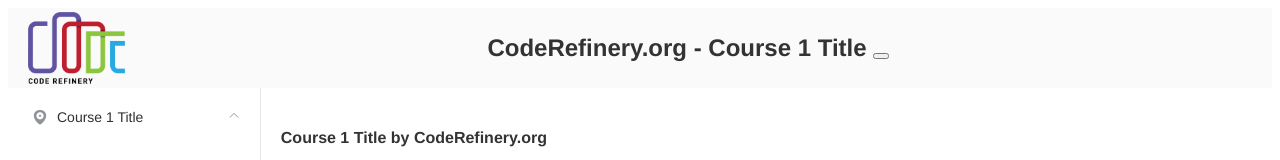
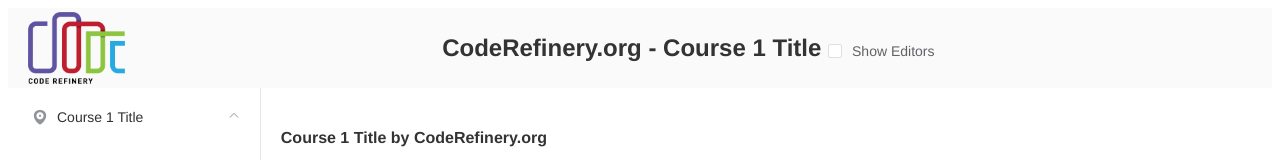
Before and after one commit to coderefinery/customizableCourseTemplate, a Vue app: page / in a window 1280 px wide. Shown: the top 160 px of the page. Built offline with nearby package versions, Linux system fonts and the light colour scheme.

Commit message:
"show editors" checkbox

```diff
--- a/src/components/MarkdownEditor/vMarkdownEditor.vue
+++ b/src/components/MarkdownEditor/vMarkdownEditor.vue
@@ -4,7 +4,7 @@
     @click="highlight"
   >
     <v-code
-      v-if="readOnly === false"
+      v-if="contentIsEditable === true"
       language="markdown"
       :content="markdown"
     ></v-code>
@@ -30,6 +30,11 @@
         default: false
       }
     },
+    computed: {
+      contentIsEditable: function () {
+        return this.$store.state.contentIsEditable
+      }
+    },
     methods: {
       highlight: function (event) {
         let editors = document.querySelectorAll('.markdown-editor');
--- a/src/store/actions.js
+++ b/src/store/actions.js
@@ -1,6 +1,8 @@
 
 const actions = {
-
+  setContentIsEditable: function (context, newValue) {
+    context.commit('setContentIsEditable', newValue)
+  }
 }
 
 export default actions
--- a/src/store/mutations.js
+++ b/src/store/mutations.js
@@ -1,5 +1,7 @@
 const mutations = {
-
+  setContentIsEditable: function (state, value) {
+    state.contentIsEditable = value;
+  }
 }
 
 export default mutations
--- a/src/store/state.js
+++ b/src/store/state.js
@@ -705,7 +705,8 @@
     ]
   },
   user: null,
-  isAuthenticated: false
+  isAuthenticated: false,
+  contentIsEditable: false
 }
 
 
--- a/src/vHeader.vue
+++ b/src/vHeader.vue
@@ -2,7 +2,8 @@
 	<div class="header">
     <v-logo></v-logo>
     <h1 class="title">
-			CodeRefinery.org - {{ title }} <button></button>
+			CodeRefinery.org - {{ title }}
+      <el-checkbox v-model="contentIsEditable">Show Editors</el-checkbox>
 		</h1>
 	</div>
 </template>
@@ -15,7 +16,17 @@
     props: {
       title: {
         type: String,
-        default: 'Course Title'
+        default: 'Welcome'
+      }
+    },
+    computed: {
+		  contentIsEditable: {
+		    get () {
+  		    return this.$store.state.contentIsEditable
+        },
+        set (newValue) {
+		      return this.$store.dispatch('setContentIsEditable', newValue)
+        }
       }
     },
     components: {
```
